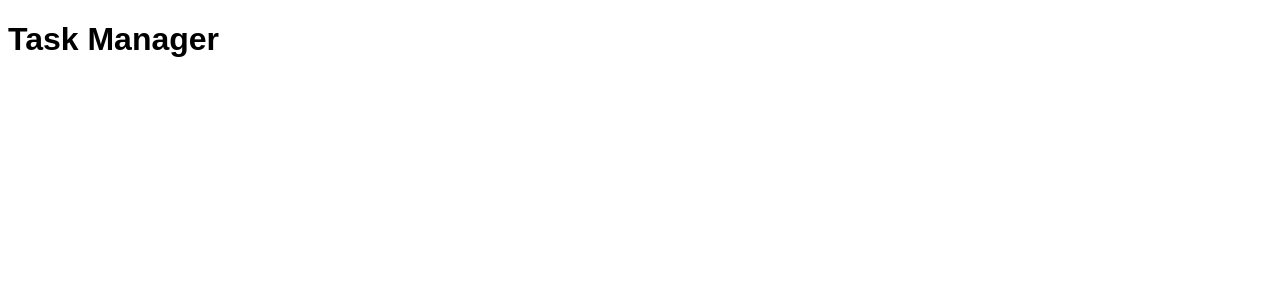
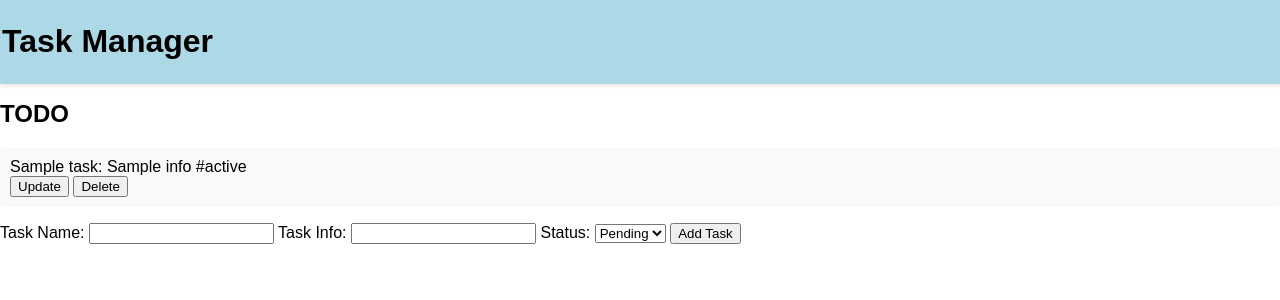
Before and after one commit to AMIRLEVY111/backup, a Flask app: page / in a window 1280 px wide. Shown: the top 300 px of the page. Run offline with Flask 3, Linux system fonts and the light colour scheme; a database or web service that is not in the repository returns one stand-in record (values such as "Sample title").

Commit message:
delete working

```diff
--- a/app.py
+++ b/app.py
@@ -12,7 +12,25 @@ def index():
     tasks = db_operations.get_all_tasks(db)
     return render_template('index.html', tasks=tasks)
 
+@app.route('/add_task', methods=['POST'])
+def add_task():
+    task_name = request.form['name']
+    task_status = request.form['status']
+    task_info = request.form['info']
+    db_operations.add_task(db, task_name, task_status, task_info)
+    return redirect(url_for('index'))
 # Add more routes as needed
 
+@app.route('/update_task/<task_id>', methods=['GET'])
+def update_task(task_id):
+    # Placeholder for your update logic
+    db_operations.update_task(task_id)
+    return redirect(url_for('index'))
+
+@app.route('/delete_task/<task_id>', methods=['GET'])
+def delete_task(task_id):
+    # Placeholder for your delete logic
+    db_operations.delete_task(db, task_id)
+    return redirect(url_for('index'))
 if __name__ == '__main__':
     app.run(debug=True)
--- a/db_operations.py
+++ b/db_operations.py
@@ -1,8 +1,17 @@
+from pymongo import MongoClient
+from bson.objectid import ObjectId
+
+
 # db_operations.py
 def get_all_tasks(db):
     return db.tasks.find()
 
-def add_task(db, task):
-    db.tasks.insert_one(task)
+def add_task(db, task_name, task_status, task_info):
+    # Insert the new task into the tasks collection
+    db.tasks.insert_one({'name': task_name, 'status': task_status, 'info': task_info})
 
-# Implement more database operations as needed
+def delete_task(db, task_id):
+    # Converts the string task_id to an ObjectId because MongoDB uniquely identifies documents using ObjectId
+    #not strings, ensuring accurate document operations.
+    task_id_obj = ObjectId(task_id)
+    db.tasks.delete_one({'_id': task_id_obj})
--- /dev/null
+++ b/requirements.txt
@@ -0,0 +1 @@
+pip install flask
--- a/static/css/style.css
+++ /dev/null
@@ -1,6 +0,0 @@
-/* static/css/style.css */
-body {
-    font-family: Arial, sans-serif;
-}
-
-/* Add more styling as needed */
--- /dev/null
+++ b/static/style.css
@@ -0,0 +1,27 @@
+header {
+    position: fixed;
+    top: 0;
+    left: 0;
+    width: 100%;
+    background-color: #add8e6; /* Light blue */
+    padding: 2px;
+    box-shadow: 0 2px 4px rgba(0,0,0,0.1);
+}
+
+body {
+    font-family: 'David', sans-serif;
+    padding-top: 80px; /* Adjust this value based on your header's actual height */
+    margin: 0;
+}
+
+ul {
+    list-style-type: none;
+    padding: 0;
+}
+
+li {
+    background-color: #f9f9f9;
+    margin-bottom: 8px;
+    padding: 10px;
+    border-radius: 5px;
+}
--- a/templates/index.html
+++ b/templates/index.html
@@ -1,14 +1,44 @@
-<!-- templates/index.html -->
 <!DOCTYPE html>
 <html lang="en">
 <head>
     <meta charset="UTF-8">
     <meta name="viewport" content="width=device-width, initial-scale=1.0">
     <title>Task Manager</title>
-    <link rel="stylesheet" href="{{ url_for('static', filename='css/style.css') }}">
+    <link rel="stylesheet" href="{{ url_for('static', filename='style.css') }}">
 </head>
 <body>
-    <h1>Task Manager</h1>
-    <!-- Add your HTML for displaying and managing tasks -->
+
+    <header>
+        <h1>Task Manager</h1>
+    </header>
+
+    <h2>TODO</h2>
+
+    <ul> <!-- Corrected from <u2> -->
+        {% for task in tasks %}
+            <li>{{ task['name'] }}: {{ task['info'] }}  #{{ task['status'] }}
+
+                <div class="task-actions">
+                    <button onclick="location.href='{{ url_for('update_task', task_id=task['_id']) }}'">Update</button>
+                    <button onclick="location.href='{{ url_for('delete_task', task_id=task['_id']) }}'">Delete</button>
+                </div>
+            </li>
+        {% endfor %}
+    </ul>
+    <form action="{{ url_for('add_task') }}" method="post">
+        <label for="taskName">Task Name:</label>
+        <input type="text" id="taskName" name="name" required>
+
+        <label for="taskinfo">Task Info:</label>
+        <input type="text" id="taskinfo" name="info" required>
+
+        <label for="taskStatus">Status:</label>
+        <select id="taskStatus" name="status">
+            <option value="Pending">Pending</option>
+            <option value="Done">Done</option>
+        </select>
+
+        <button type="submit">Add Task</button>
+    </form>
 </body>
 </html>
```
Also changed, not shown: mongo.py (deleted, +0 -18 lines), 1 other file.
